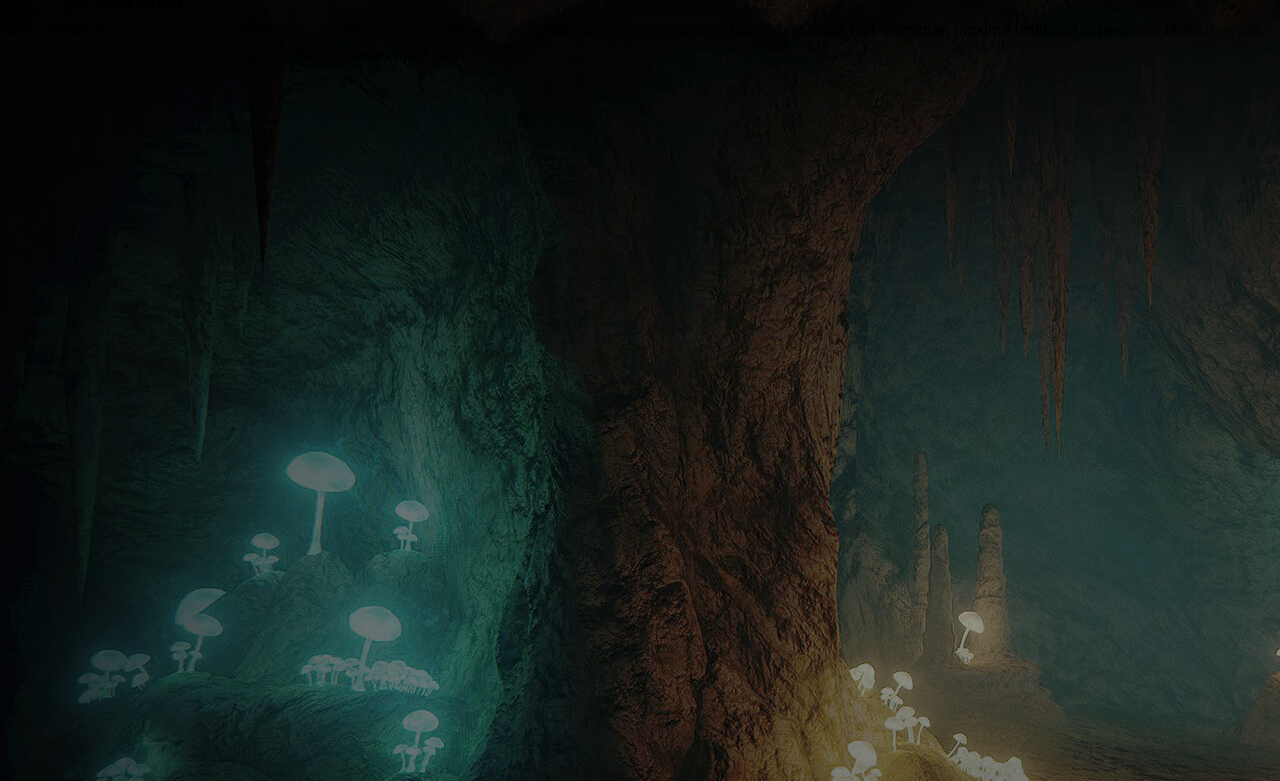
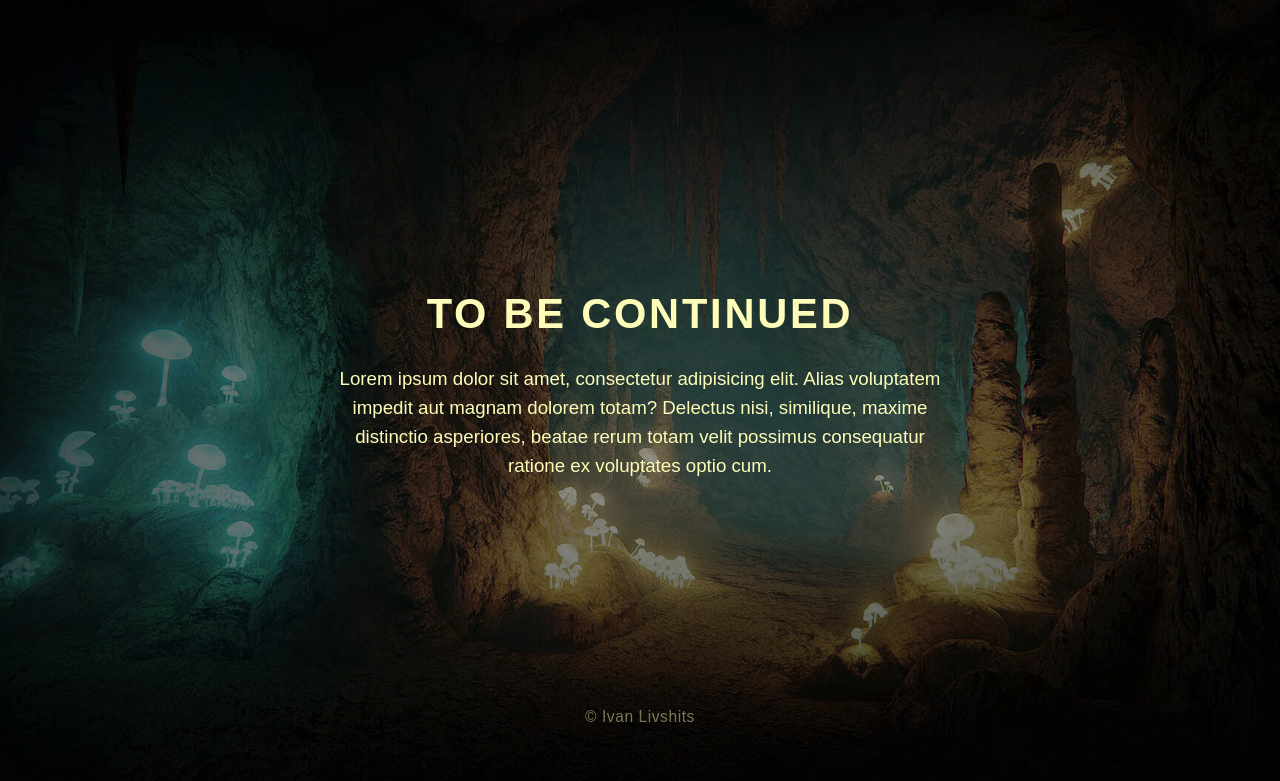
Before and after one commit to IvanLivshits/parallax-scroll, a plain HTML site: page index.html in a window 1280 px wide. Shown: the part 819-1600 px from the top of the page. Drawn offline with Linux system fonts and the light colour scheme.

Commit message:
feat: added styles for the bottom section

```diff
--- a/css/main.css
+++ b/css/main.css
@@ -5,6 +5,7 @@
 }
 :root {
     --index: calc(1vw + 1vh);
+    --text-color: #fdfdb9;
 }
 @font-face {
     font-family: raleway_f;
@@ -69,7 +70,7 @@ body {
     will-change: transform;
     text-transform: uppercase;
     font-weight: 900;
-    color: #fdfdb9;
+    color: var(--text-color);
     text-shadow: 0 0 15px #dfe70d;
 }
 .layers__title {
@@ -82,5 +83,35 @@ body {
     margin-top: calc(var(--index) * -1.5);
 }
 .main-article {
+    --main-article-parallax: translate3d(0, calc(var(--scrollTop) / -14), 0);
     min-height: 100vh;
+    background-size: cover;
+    background-position: center;
+    color: var(--text-color);
+    display: flex;
+    justify-content: center;
+    align-items: center;
+    position: relative;
+    text-align: center;
 }
+.main-article__header {
+    text-transform: uppercase;
+    font-size: calc(var(--index) * 2);
+    letter-spacing: calc(var(--index) / 7.5);
+    transform: var(--main-article-parallax);
+    will-change: transform;
+}
+.main-article__paragraph {
+    max-width: calc(var(--index) * 30);
+    font-size: calc(var(--index) * 0.9);
+    margin-top: calc(var(--index) / 1.25);
+    transform: var(--main-article-parallax);
+    will-change: transform;
+}
+.copy {
+    position: absolute;
+    bottom: calc(var(--index) * 2.5);
+    opacity: .45;
+    font-size: calc(var(--index) * 0.75);
+    letter-spacing: calc(var(--index) / 37.5);
+}
--- a/index.html
+++ b/index.html
@@ -28,7 +28,7 @@
     <article class="main-article" style="background-image: url(img/dungeon.jpg);">
         <div class="main-article__content">
             <h2 class="main-article__header">To be continued</h2>
-            <p>Lorem ipsum dolor sit amet, consectetur adipisicing elit. Alias voluptatem impedit aut magnam dolorem totam? Delectus nisi, similique, maxime distinctio asperiores, beatae rerum totam velit possimus consequatur ratione ex voluptates optio cum.</p>
+            <p class="main-article__paragraph">Lorem ipsum dolor sit amet, consectetur adipisicing elit. Alias voluptatem impedit aut magnam dolorem totam? Delectus nisi, similique, maxime distinctio asperiores, beatae rerum totam velit possimus consequatur ratione ex voluptates optio cum.</p>
         </div>
         <div class="copy">© Ivan Livshits</div>
     </article>
```
